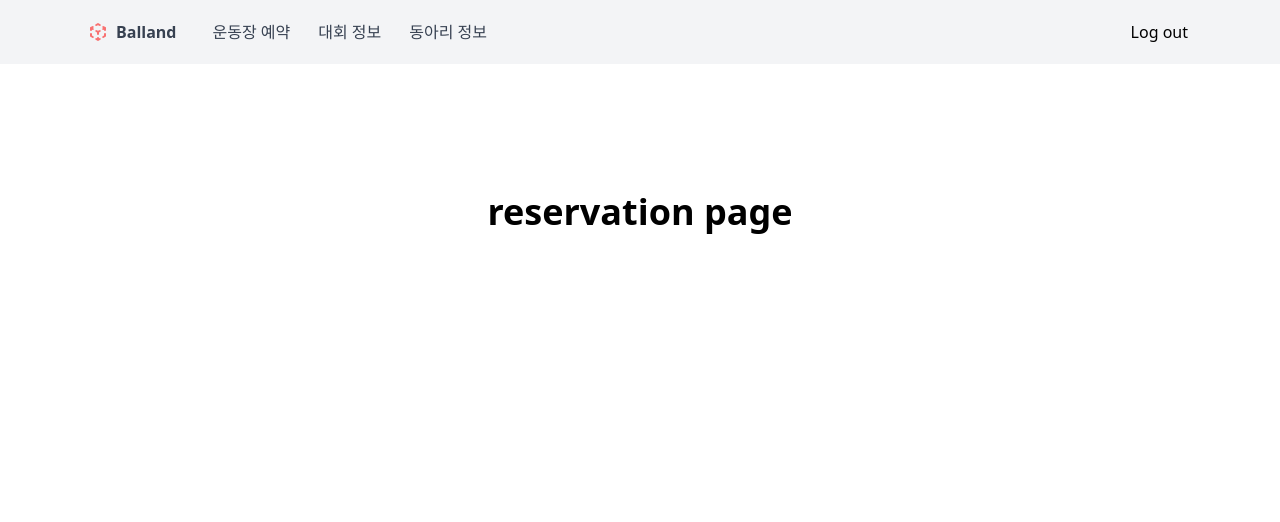
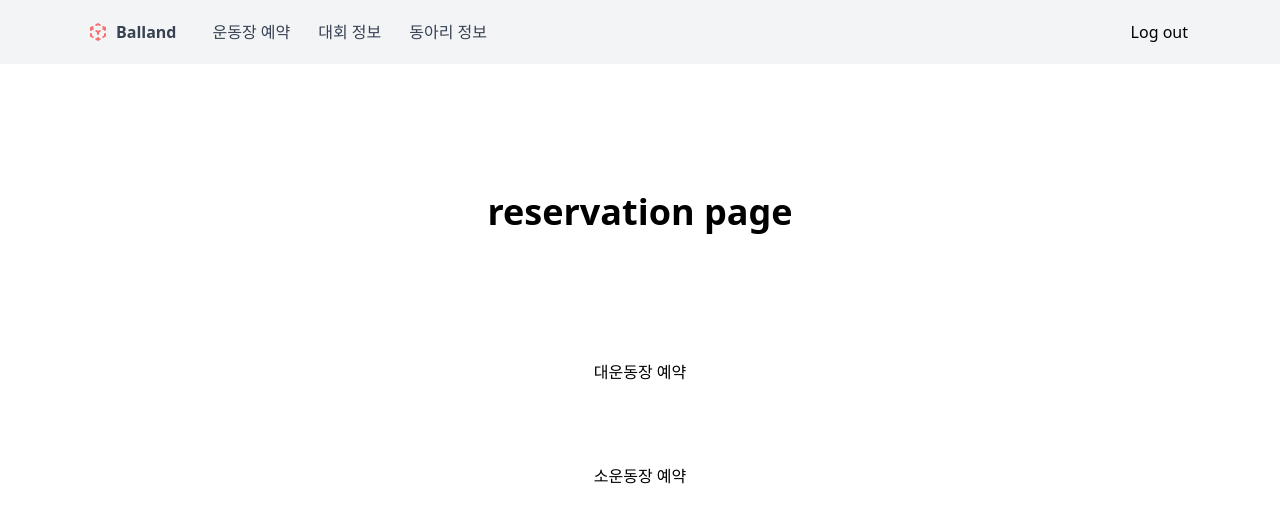
Before and after one commit to Ballandd/Balland_Web, a Next.js app in the folder balland/: page /reservation in a window 1280 px wide. Shown: the top 522 px of the page. Built offline with nearby package versions, Linux system fonts and the light colour scheme; no server answers; sample sign-in values are in the browser's storage.

Commit message:
feat(reservation/index): 라우팅 기능 추가

```diff
--- a/balland/pages/reservation/index.js
+++ b/balland/pages/reservation/index.js
@@ -1,7 +1,10 @@
 import Head from "next/head";
 import { useSession } from "next-auth/react";
 import Router from "next/router";
+import Link from "next/link"
+
 export default function Reservation() {
+
   const {session, data, status } = useSession()
   console.log(session, data, status)
   if (status == "unauthenticated"){
@@ -18,6 +21,12 @@ export default function Reservation() {
       <div className="py-32 text-center">
         <div className="text-4xl font-extrabold">reservation page </div>
       </div>
+      <div className = "flex justify-center">
+      <Link href = "/reservation/bigground">대운동장 예약</Link>
+      </div>
+      <div className = "flex justify-center mt-20">
+      <Link href = "/reservation/smallground">소운동장 예약</Link>
+      </div>
     </div>
   );
 }
```
